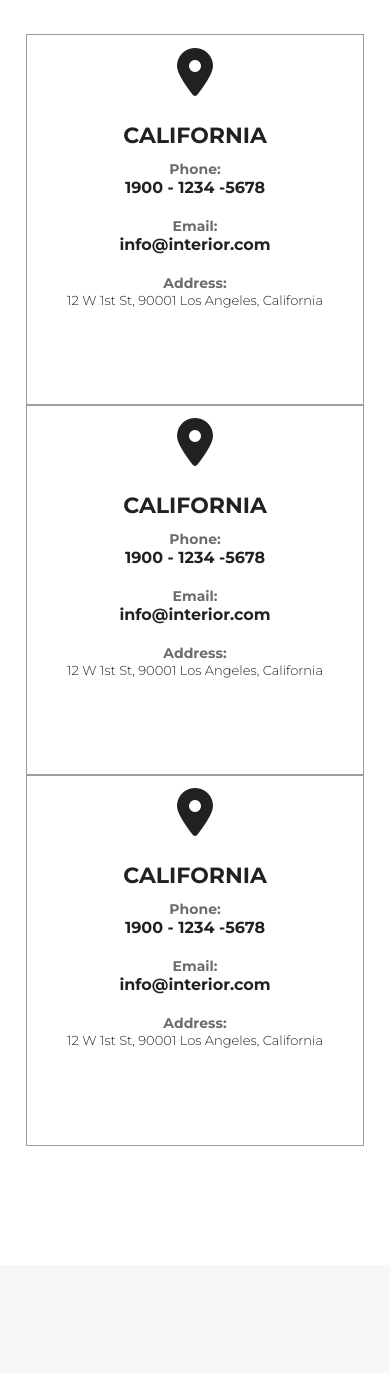
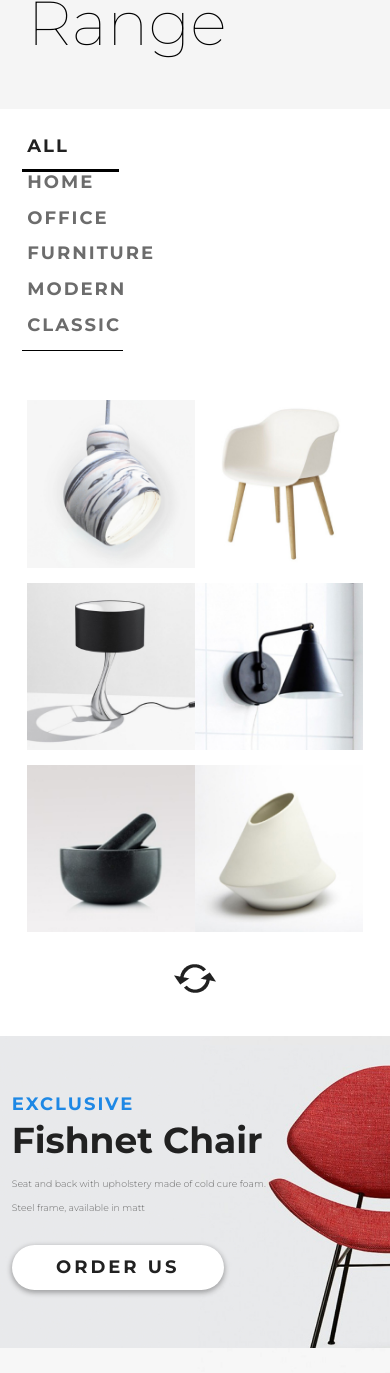
Before and after one commit to evsik/interior-layout, a plain HTML site: page catalog/catalog.html in a window 390 px wide. Shown: the part 627-2000 px from the top of the page. Drawn offline with Linux system fonts and the light colour scheme.

Commit message:
added products page

```diff
--- a/contact/contact.html
+++ b/catalog/catalog.html
@@ -5,7 +5,7 @@
     <meta name="viewport"
           content="width=device-width, user-scalable=no, initial-scale=1.0, maximum-scale=1.0, minimum-scale=1.0">
     <meta http-equiv="X-UA-Compatible" content="ie=edge">
-    <title>Contacts</title>
+    <title>Products</title>
     <link rel="preconnect" href="https://fonts.gstatic.com">
     <link href="https://fonts.googleapis.com/css2?family=Montserrat:wght@100;300;400;700&display=swap" rel="stylesheet">
     <link rel="stylesheet" href="../normalize.css">
@@ -16,7 +16,7 @@
 </head>
 <body>
 <div class="container">
-    <div class="contacts-slider padding-site">
+    <div class="products-slider padding-site">
         <div class="header">
             <a href="#" class="logo">
                 <img src="../images/logo.svg" alt="logo">
@@ -24,10 +24,10 @@
             <nav class="menu">
                 <ul>
                     <li class="menu-list">
-                        <a href="#" class="menu-link menu-link-active">HOME</a>
+                        <a href="#" class="menu-link">HOME</a>
                     </li>
                     <li class="menu-list">
-                        <a href="#" class="menu-link">PRODUCTS</a>
+                        <a href="#" class="menu-link menu-link-active">PRODUCTS</a>
                     </li>
                     <li class="menu-list">
                         <a href="#" class="menu-link">HISTORY</a>
@@ -44,85 +44,103 @@
                 </ul>
             </nav>
         </div>
-        <h2 class="contacts-head">
-            Contact Us
+        <h2 class="products-head">
+            Our Products Range
         </h2>
     </div>
-    <div class="contacts-content padding-site">
-        <div class="contacts-blocks">
-            <div class="contacts-blocks-text">
-                <i class="fas fa-map-marker-alt"></i>
-                <h4 class="block-head">
-                    California
-                </h4>
-                <div class="describe-address">
-                    <span>Phone:</span>
-                    <br>
-                    1900 - 1234 -5678
-                    <br>
-                    <br>
-                    <span>Email:</span>
-                    <br>
-                    info@interior.com
-                    <br>
-                    <br>
-                    <span>Address:</span>
-                    <br>
-                    <p class="span-address">
-                        12 W 1st St, 90001 Los Angeles, California
-                    </p>
-                </div>
-            </div>
+    <div class="products-content padding-site">
+        <nav class="products-nav">
+            <ul>
+                <li class="products-nav-list products-nav-list-active">
+                    <a href="#" class="products-nav-link products-nav-link-active">
+                        All
+                    </a>
+                </li>
+                <li class="products-nav-list">
+                    <a href="#" class="products-nav-link">
+                        HOME
+                    </a>
+                </li>
+                <li class="products-nav-list">
+                    <a href="#" class="products-nav-link">
+                        OFFICE
+                    </a>
+                </li>
+                <li class="products-nav-list">
+                    <a href="#" class="products-nav-link">
+                        FURNITURE
+                    </a>
+                </li>
+                <li class="products-nav-list">
+                    <a href="#" class="products-nav-link">
+                        MODERN
+                    </a>
+                </li>
+                <li class="products-nav-list">
+                    <a href="#" class="products-nav-link">
+                        CLASSIC
+                    </a>
+                </li>
+            </ul>
+        </nav>
+        <div class="products-catalog">
+            <ul>
+                <li class="products-catalog-list">
+                    <a href="#" class="products-catalog-link">
+                        <img src="../images/trending-img/trending-first.jpg" alt="trending">
+                    </a>
+                </li>
+                <li class="products-catalog-list">
+                    <a href="#" class="products-catalog-link">
+                        <img src="../images/trending-img/trending-second.jpg" alt="trending">
+                    </a>
+                </li>
+                <li class="products-catalog-list">
+                    <a href="#" class="products-catalog-link">
+                        <img src="../images/trending-img/trending-third.jpg" alt="trending">
+                    </a>
+                </li>
+                <li class="products-catalog-list">
+                    <a href="#" class="products-catalog-link">
+                        <img src="../images/trending-img/trending-fourth.jpg" alt="trending">
+                    </a>
+                </li>
+                <li class="products-catalog-list">
+                    <a href="#" class="products-catalog-link">
+                        <img src="../images/trending-img/trending-fifth.jpg" alt="trending">
+                    </a>
+                </li>
+                <li class="products-catalog-list">
+                    <a href="#" class="products-catalog-link">
+                        <img src="../images/trending-img/trending-sixth.jpg" alt="trending">
+                    </a>
+                </li>
+            </ul>
         </div>
-        <div class="contacts-blocks">
-            <div class="contacts-blocks-text">
-                <i class="fas fa-map-marker-alt"></i>
-                <h4 class="block-head">
-                    California
-                </h4>
-                <div class="describe-address">
-                    <span>Phone:</span>
-                    <br>
-                    1900 - 1234 -5678
-                    <br>
-                    <br>
-                    <span>Email:</span>
-                    <br>
-                    info@interior.com
-                    <br>
-                    <br>
-                    <span>Address:</span>
-                    <br>
-                    <p class="span-address">
-                        12 W 1st St, 90001 Los Angeles, California
-                    </p>
-                </div>
-            </div>
+        <a href="#">
+            <img src="../images/load.png" alt="load" class="load">
+        </a>
+    </div>
+    <div class="exclusive-block">
+        <div class="exclusive-item">
+            <div class="exclusive-text">
+                <p class="exclusive-name">exclusive</p>
+                <h3 class="exclusive-head">Fishnet Chair</h3>
+                <p class="exclusive-content">
+                    Seat and back with upholstery made of&nbsp;cold cure foam. <br>
+                    Steel frame, available in&nbsp;matt
+                </p>
+                <a href="#" class="button">Order Us</a></div>
         </div>
-        <div class="contacts-blocks">
-            <div class="contacts-blocks-text">
-                <i class="fas fa-map-marker-alt"></i>
-                <h4 class="block-head">
-                    California
-                </h4>
-                <div class="describe-address">
-                    <span>Phone:</span>
-                    <br>
-                    1900 - 1234 -5678
-                    <br>
-                    <br>
-                    <span>Email:</span>
-                    <br>
-                    info@interior.com
-                    <br>
-                    <br>
-                    <span>Address:</span>
-                    <br>
-                    <p class="span-address">
-                        12 W 1st St, 90001 Los Angeles, California
-                    </p>
-                </div>
-            </div>
+        <div class="exclusive-item">
+            <div class="exclusive-text">
+                <p class="exclusive-name">exclusive</p>
+                <h3 class="exclusive-head">Fishnet Chair</h3>
+                <p class="exclusive-content">
+                    Seat and back with upholstery made of&nbsp;cold cure foam. <br>
+                    Steel frame, available in&nbsp;matt
+                </p>
+                <a href="#" class="button">Order Us</a></div>
         </div>
     </div>
     <div class="footer padding-site">
--- /dev/null
+++ b/catalog/style.css
@@ -0,0 +1,117 @@
+.products-slider {
+    background-color: #f5f5f5;
+    min-height: 360px;
+    padding-bottom: 50px;
+    flex: 0 0 auto;
+}
+
+.products-head {
+    margin-top: 170px;
+    font-size: 62px;
+    font-weight: 100;
+    line-height: 72px;
+}
+
+.products-content {
+    flex: 1 0 auto;
+    padding-top: 7%;
+    padding-bottom: 10%;
+    text-align: center;
+}
+
+.products-nav {
+    width: 60%;
+    margin-bottom: 50px;
+    position: relative;
+    text-align: left;
+}
+
+.products-nav ul {
+    list-style-type: none;
+    display: flex;
+    justify-content: space-between;
+}
+
+.products-nav:after {
+    content: '';
+    position: absolute;
+    width: 50%;
+    border-bottom: 1px solid;
+    left: -5px;
+}
+
+.products-nav-list {
+    padding-bottom: 15px;
+    margin-right: 4%;
+
+}
+
+.products-nav-list-active {
+    position: relative;
+}
+
+.products-nav-list-active:after {
+    content: '';
+    position: absolute;
+    width: 170%;
+    border-bottom: 3px solid;
+    bottom: 0;
+    left: -5px;
+}
+
+.products-nav-link {
+    text-decoration: none;
+    color: #6c6c6c;
+    font-size: 18px;
+    font-weight: 700;
+    text-transform: uppercase;
+    letter-spacing: 2px;
+}
+
+.products-nav-link-active, .products-nav-link:hover {
+    color: #212121;
+}
+
+.products-catalog {
+    margin-bottom: 5%;
+}
+
+.products-catalog ul {
+    list-style-type: none;
+    display: flex;
+    justify-content: space-between;
+    flex-flow: wrap;
+}
+
+.products-catalog-list {
+    width: 31%;
+    margin-bottom: 3%;
+}
+
+.products-catalog-link {
+}
+
+.products-catalog-link img {
+    width: 100%;
+}
+
+
+@media screen and (max-width: 576px) {
+    .products-nav ul {
+        flex-direction: column;
+    }
+
+    .products-nav-list-active:after {
+        width: 50%;
+    }
+
+    .products-catalog-list {
+        width: 50%;
+    }
+}
+
+@media screen and (max-width: 350px) {
+    .products-catalog-list {
+        width: 100%;
+    }
+}
--- a/style.css
+++ b/style.css
@@ -285,8 +285,8 @@ body {
 }
 
 .exclusive-item {
-    flex-grow: 1;
-    /*width: 50%;*/
+    width: 50%;
+    padding: 15% 0 15% 3%;
     background: url("images/exclusive-img/exclusive-first.jpg");
     background-size: cover;
 }
@@ -297,7 +297,7 @@ body {
 }
 
 .exclusive-text {
-    padding: 228px 0 256px 50px;
+    /*padding: 228px 0 256px 50px;*/
     width: fit-content;
 }
 
@@ -320,7 +320,7 @@ body {
 .exclusive-content {
     margin-bottom: 25px;
     color: #6c6c6c;
-    font-size: 14px;
+    font-size: 1.1vw;
     font-weight: 300;
     line-height: 24px;
 }
@@ -620,7 +620,7 @@ body {
     }
 
     .exclusive-text {
-        padding: 178px 0 206px 30px;
+        /*padding: 178px 0 206px 30px;*/
     }
 
     .menu ul {
@@ -635,6 +635,13 @@ body {
         flex-flow: wrap;
     }
 
+    .exclusive-item {
+        width: 100%;
+    }
+
+    .exclusive-content {
+        font-size: 2.1vw;
+    }
 }
 
 @media screen and (max-width: 576px) {
@@ -658,10 +665,15 @@ body {
     .exclusive-text-another {
         padding: 100px 0 100px 30px;
     }
+
+    .exclusive-content {
+        font-size: 2.4vw;
+    }
 }
 
 @media screen and (max-width: 350px) {
     .trending-catalog-list, .items-list {
         width: 100%;
     }
+
 }
```
Also changed, not shown: images/load.png (added).
